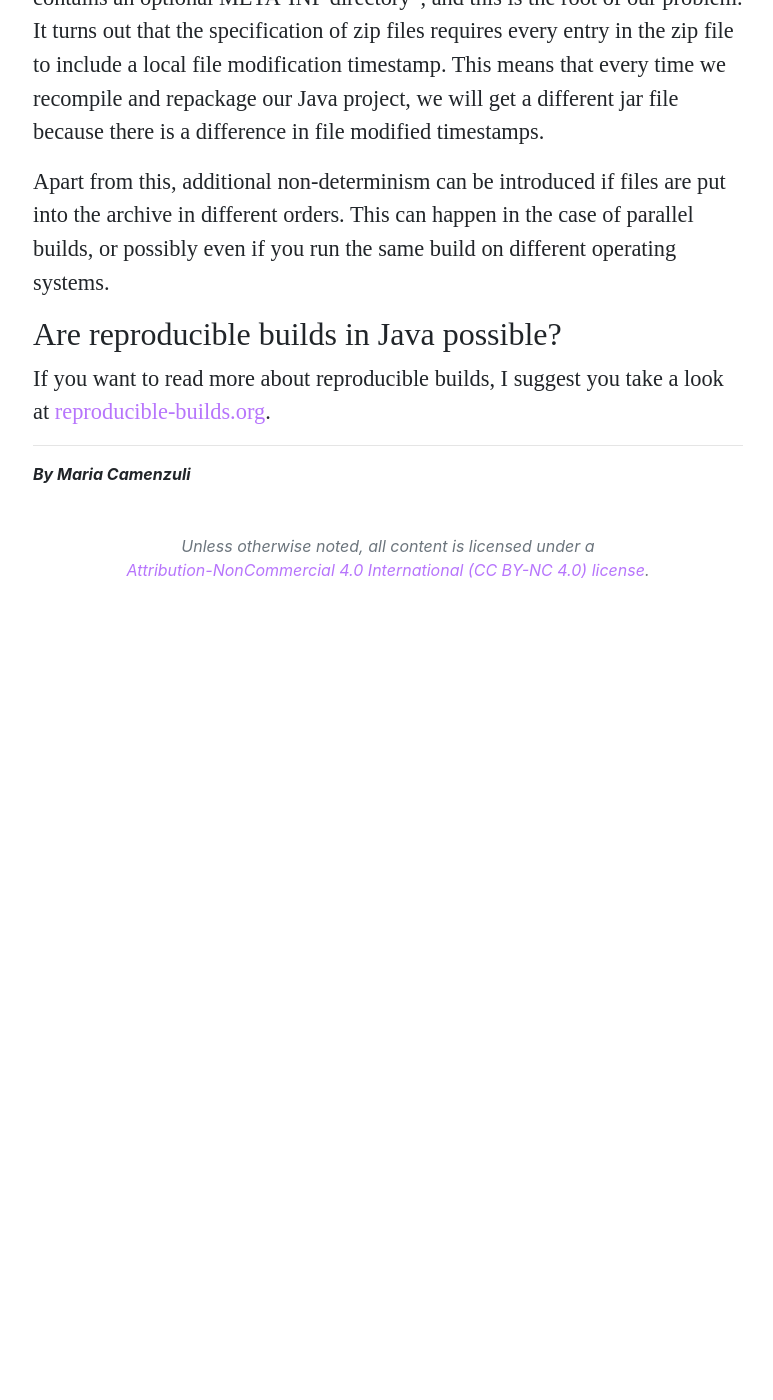
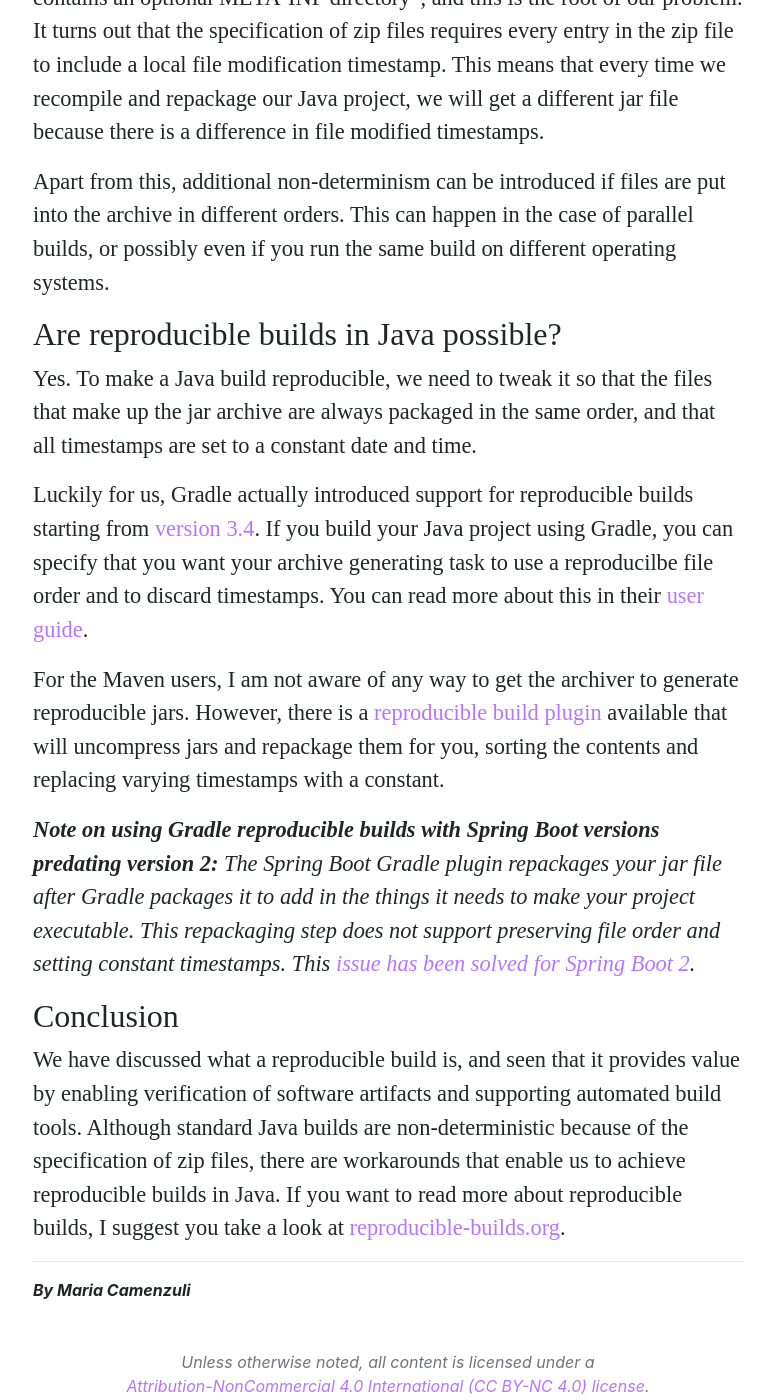
Before and after one commit to purpledevcat/purpledevcat.github.io, a Jekyll site: the page built from _posts/2018-2-12-reproducible-builds-in-java.md, in a window 1280 px wide and 1400 px high, scrolled down 3193 px. Shown: the whole window, without its empty margins (252-1025 px from the left). Built offline with Jekyll 4.4.1, drawn with Linux system fonts in a browser that asks for light colours; nearby versions of some CDN libraries; comment, search, counter and statistics services are not loaded; before the commit the page ends 3823 px from its top, so only the background shows below that; some of the changed text lies outside the part shown.

Commit message:
Finished post

```diff
--- a/_posts/2018-2-12-reproducible-builds-in-java.md
+++ b/_posts/2018-2-12-reproducible-builds-in-java.md
@@ -6,13 +6,13 @@ author: Maria Camenzuli
 
 When it comes to software, we look at source code to learn what an application will do when executed. However, the source code we read is not what will actually be executed by our computers. In the Java world, it is the Java bytecode that is produced by our compilers that eventually gets executed, normally after having been packaged into an archive. So when we are given code that has already been compiled and packaged, how can we verify that it is indeed the product of the source code we think produced it?
 
-The answer to this is reproducible builds. A reproducible build is a deterministic function, that given our source code as input, will produce an executable artifact that is the same, byte for byte, every time it is run with the same input.
+The answer to this is reproducible builds. A reproducible build is a deterministic function, that given our source code as input, will produce an executable artifact that is the same, byte for byte, every time it is run on the same input.
 
 ## What is the value of a reproducible build?
 
 I personally discovered the need for a reproducible build when I was tasked with implementing an automated change management system at work. Our production system, which is Java based, for the most part, is frequently audited. The way this works is that every time the auditors comes in, we need to provide them with a checksum of the software artifacts running on production at the time. They then compare these checksums with the checksums from the previous audit to determine which artifacts where modified, then they follow up with us on the changes detected. We therefore want to make sure that the checksums of software artifacts only change when a change in the source code has been made. If someone rebuilds and redeploys an artifact, that should not be flagged as a change in the live system, so as not to waste anybody's time.
 
-Apart from this, a reproducible build enables you to do more with your build tools. For example, if you have a build that produces multiple artifacts without being able to detect which of the artifacts has changed after every build, you either automatically deploy all artifacts, or none at all. A reproducible build would allow your tools to recognize what has changed and deploy accordingly.
+Apart from this, a reproducible build enables you to do more with your build tools. For example, if you have a build that produces multiple artifacts, without being able to detect which of the artifacts has changed after every build, you either automatically deploy all artifacts, or none at all. A reproducible build would allow your tools to recognize what has changed and deploy accordingly.
 
 ## Is the standard Java build reproducible?
 
@@ -46,7 +46,7 @@ If you have followed these steps, you will note that we got 2 different checksum
 
 To build our jar file, Gradle began by creating `.class` files from our `.java` files by compiling them into Java bytecode. Then, these files were packaged together with some metadata to form a jar archive. This is quite a simple 2-step process, so with one more test, we can find out which part of the build is non-deterministic.
 
-Let's put aside Gradle and use the java compiler `javac` dirctly to compile a class, which we will checksum, recompile, and checksum again.
+Let's put aside Gradle and use the Java compiler `javac` dirctly to compile a class, which we will checksum, recompile, and checksum again.
 
 `> javac src/main/java/App.java`
 
@@ -66,8 +66,14 @@ Apart from this, additional non-determinism can be introduced if files are put i
 
 ## Are reproducible builds in Java possible?
 
+Yes. To make a Java build reproducible, we need to tweak it so that the files that make up the jar archive are always packaged in the same order, and that all timestamps are set to a constant date and time.
 
+Luckily for us, Gradle actually introduced support for reproducible builds starting from [version 3.4](https://docs.gradle.org/3.4/release-notes.html#initial-support-for-reproducible-archives). If you build your Java project using Gradle, you can specify that you want your archive generating task to use a reproducilbe file order and to discard timestamps. You can read more about this in their [user guide](https://docs.gradle.org/3.4/userguide/working_with_files.html#sec:reproducible_archives).
 
-<!-- todo: add use case of reproducible build -->
+For the Maven users, I am not aware of any way to get the archiver to generate reproducible jars. However, there is a [reproducible build plugin](https://zlika.github.io/reproducible-build-maven-plugin/) available that will uncompress jars and repackage them for you, sorting the contents and replacing varying timestamps with a constant.
 
-If you want to read more about reproducible builds, I suggest you take a look at [reproducible-builds.org](https://reproducible-builds.org/).
+***Note on using Gradle reproducible builds with Spring Boot versions predating version 2:*** *The Spring Boot Gradle plugin repackages your jar file after Gradle packages it to add in the things it needs to make your project executable. This repackaging step does not support preserving file order and setting constant timestamps. This [issue has been solved for Spring Boot 2](https://github.com/spring-projects/spring-boot/issues/8391).*
+
+## Conclusion
+
+We have discussed what a reproducible build is, and seen that it provides value by enabling verification of software artifacts and supporting automated build tools. Although standard Java builds are non-deterministic because of the specification of zip files, there are workarounds that enable us to achieve reproducible builds in Java. If you want to read more about reproducible builds, I suggest you take a look at [reproducible-builds.org](https://reproducible-builds.org/).
```
